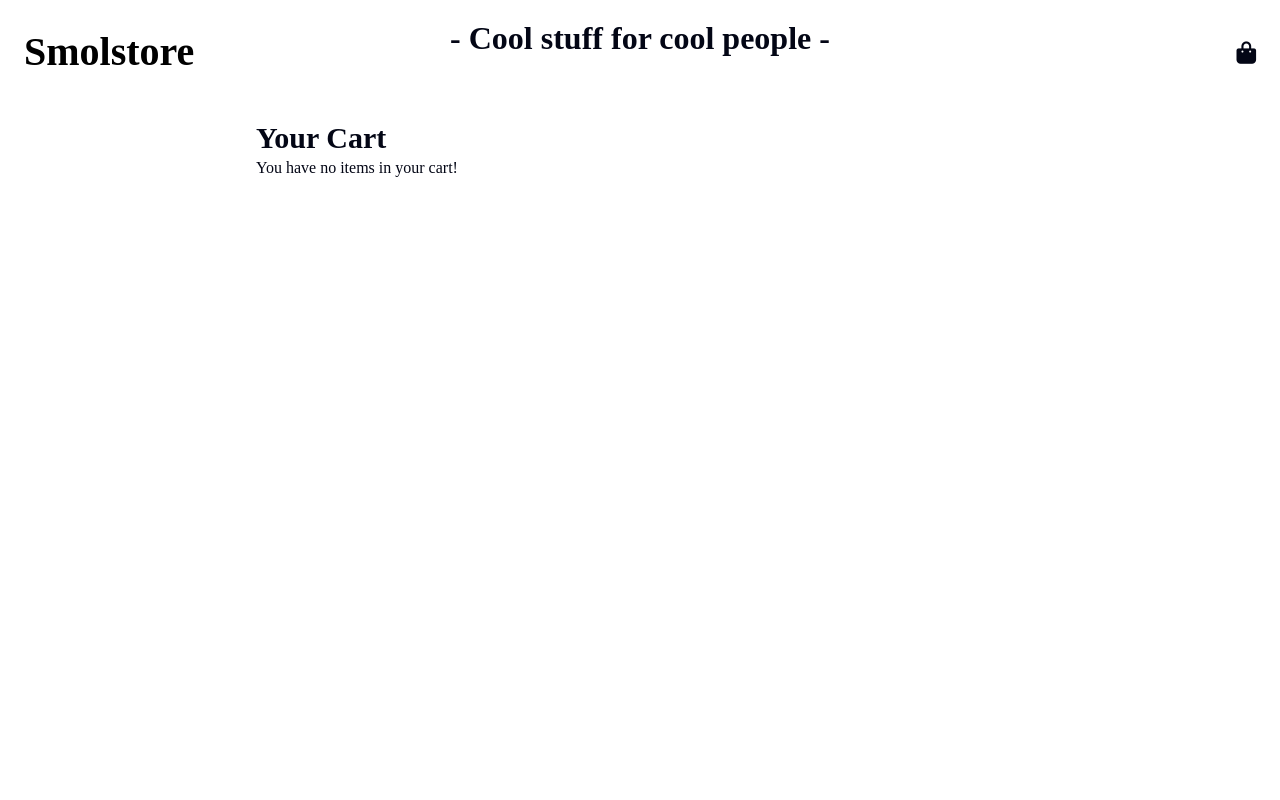
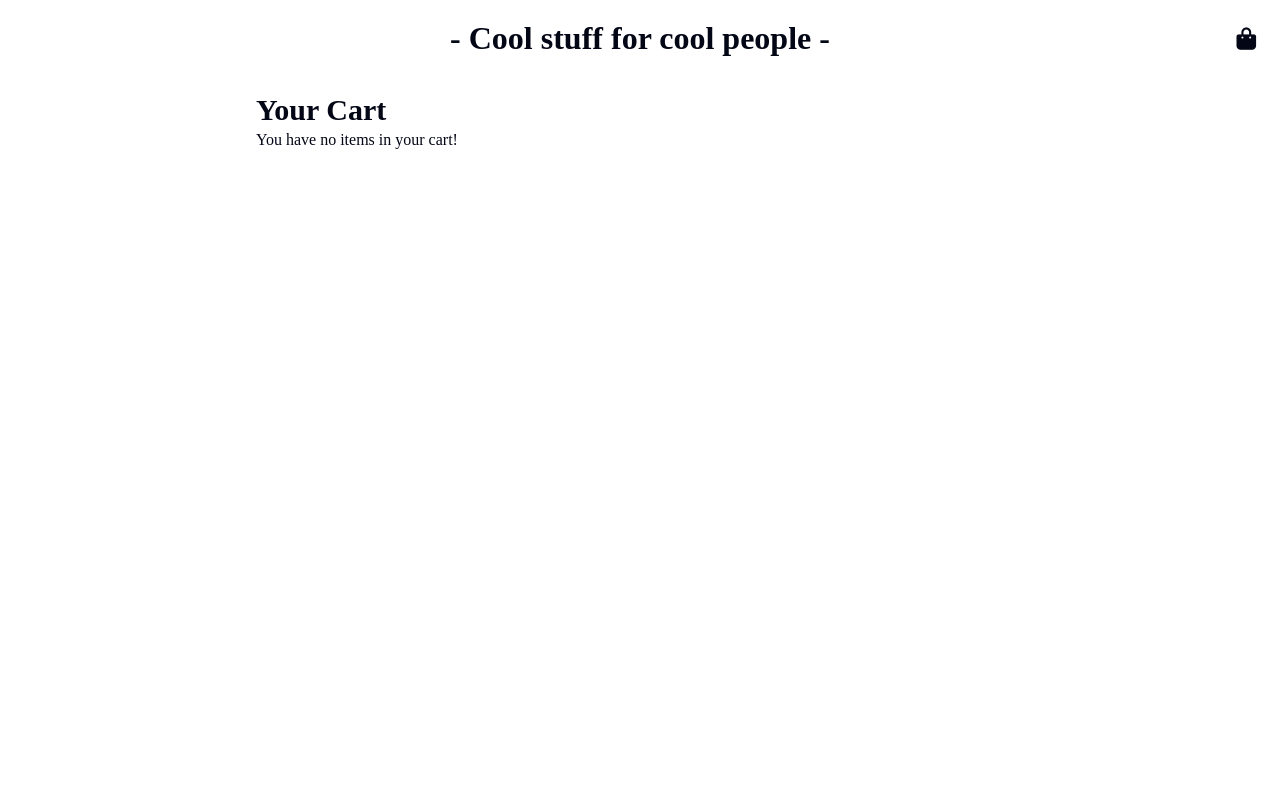
Before and after one commit to rau03/online_store, a Next.js app: page /cart in a window 1280 px wide. Shown: the top 800 px of the page. Built offline with nearby package versions, Linux system fonts and the light colour scheme; a web font is replaced by a local one.

Commit message:
various updates

```diff
--- a/app/layout.js
+++ b/app/layout.js
@@ -8,8 +8,8 @@ import { ProductProvider } from "@/context/ProductContext";
 import ScrollToTop from "@/components/ScrollToTop";
 
 export const metadata = {
-  title: "Smolstore",
-  description: "A super cool store for programmers and productivity!",
+  title: "DigitalDragon Market",
+  description: "Digital planners and tech stickers for productivity!",
 };
 
 export default function RootLayout({ children }) {
@@ -23,7 +23,7 @@ export default function RootLayout({ children }) {
             <header>
               <div className="header-content">
                 <Link href={"/"}>
-                  <h1>Smolstore</h1>
+                  {/* <h1>The Digital Dragon Market</h1> */}
                 </Link>
 
                 <h5 className="mid-text">- Cool stuff for cool people -</h5>
--- a/components/ImageBanner.jsx
+++ b/components/ImageBanner.jsx
@@ -80,7 +80,7 @@ export default function ImageBanner() {
         <div>
           <div>
             <h3>Welcome to</h3>
-            <h1>The Smoljames Store</h1>
+            <h1>The Digital Dragon Market</h1>
           </div>
           <div>
             <button onClick={() => scrollToSection("stickers-section")}>
```
Also changed, not shown: public/placeholder.jpg (added).
